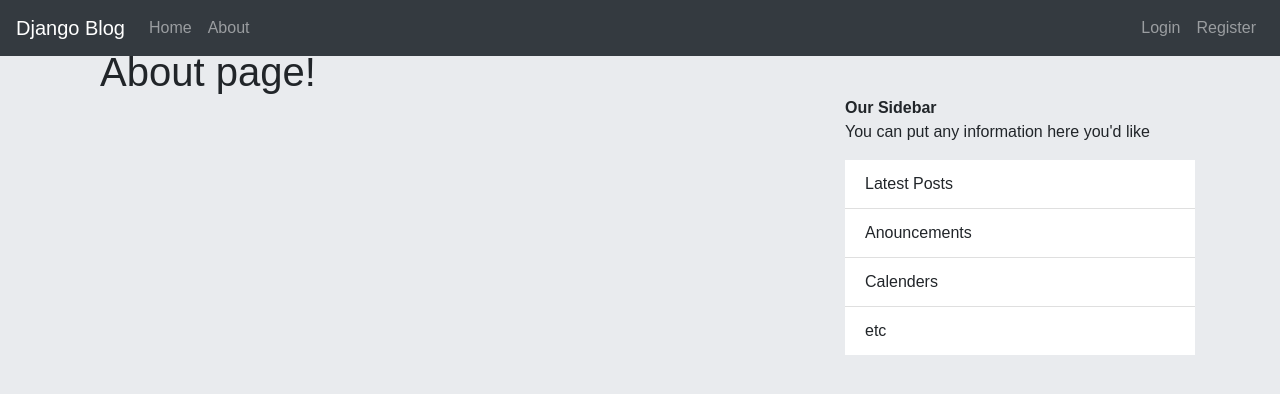
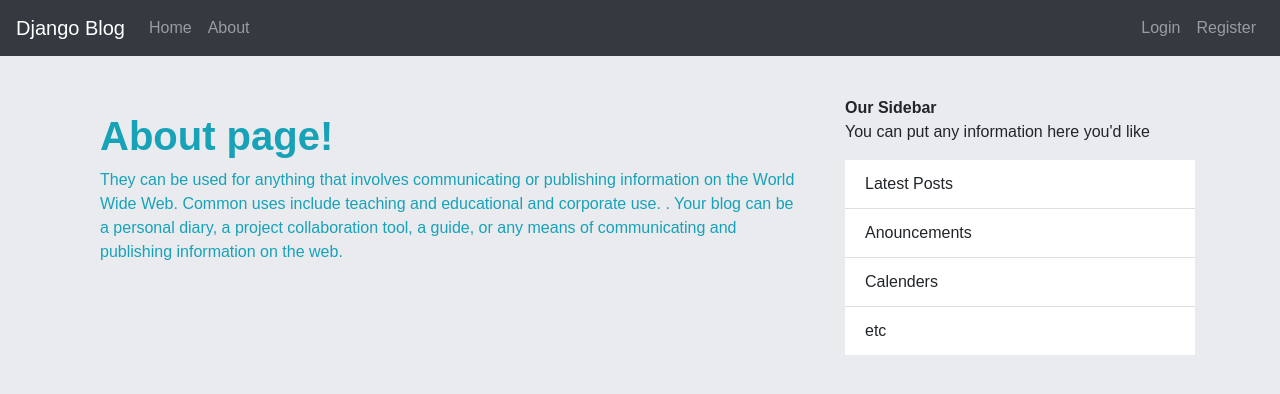
Before and after one commit to Kashif1Naqvi/Blog-Django, a Django app: page /about/ in a window 1280 px wide. Shown: the top 394 px of the page. Run offline with Django 3.2, Linux system fonts and the light colour scheme; some libraries are stand-ins or nearby versions.

Commit message:
about page updated

```diff
--- a/blog/templates/blog/about.html
+++ b/blog/templates/blog/about.html
@@ -1,4 +1,10 @@
 {% extends 'blog/base.html' %}
+{% load crispy_forms_tags %}
 {% block content %}
-  <h1>About page!</h1>
+  <div class="text-info mt-5" >
+    <h1 class='font-weight-bold pt-3 ' >About page!</h1>
+    <div  data-aos="flip-left" >
+      They can be used for anything that involves communicating or publishing information on the World Wide Web. Common uses include teaching and educational and corporate use. . Your blog can be a personal diary, a project collaboration tool, a guide, or any means of communicating and publishing information on the web.
+    </div>
+  </div>
 {% endblock content %} %}
```
